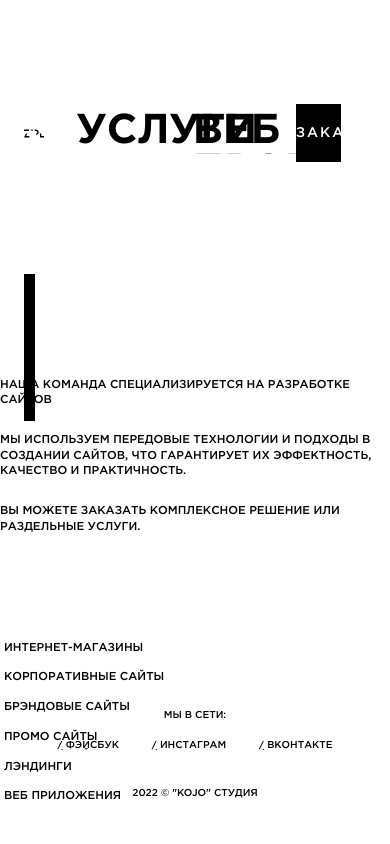
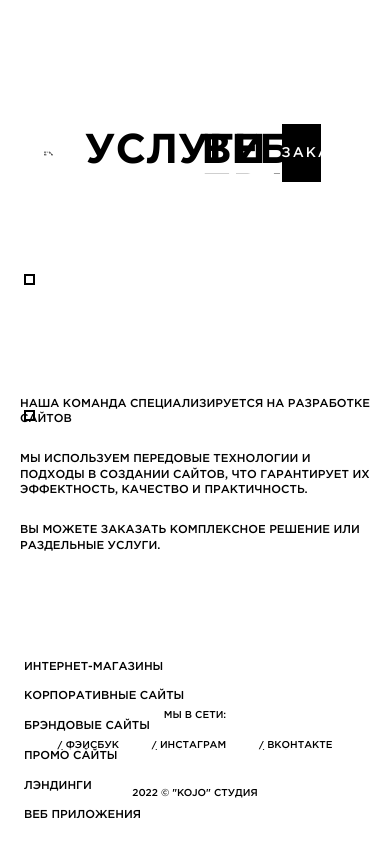
Before and after one commit to AnatolyKostarev/kojo, a React (Create React App) app: page /services in a window 390 px wide. Built offline with nearby package versions, Linux system fonts and the light colour scheme.

Commit message:
Delete comments, add media query

```diff
--- a/src/components/services_/Services.module.css
+++ b/src/components/services_/Services.module.css
@@ -1,6 +1,5 @@
 .service__scroll {
   height: 100vh;
-  /* scroll-padding-top: 32.5vh; */
   scroll-snap-type: y mandatory;
   scroll-behavior: smooth;
   overflow-y: scroll;
@@ -14,3 +13,15 @@
   bottom: 0;
   width: 100%;
 }
+
+/* @media (max-width: 1023px) {
+  .service__scroll {
+    display: none;
+  }
+} */
+
+@media (max-width: 1023px) {
+  .service__scroll {
+    padding: 20px;
+  }
+}
```
